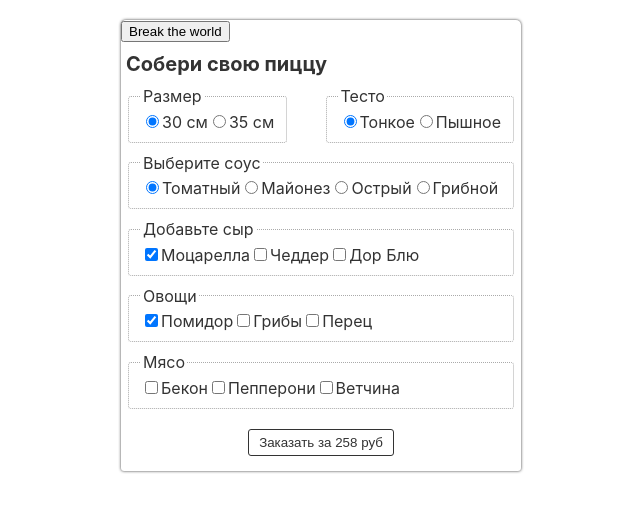
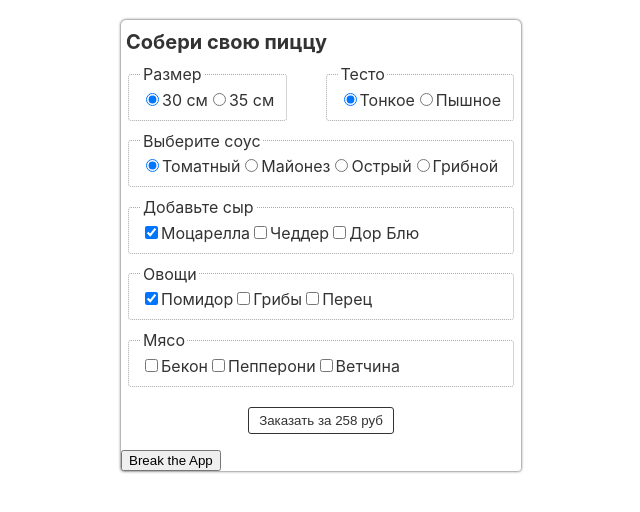
Before and after one commit to Vadim11235/pizza-app, a React (Create React App) app: page / in a window 1280 px wide. Shown: the top 512 px of the page, without its empty margins (319-959 px from the left). Built offline with nearby package versions, Linux system fonts and the light colour scheme.

Commit message:
edit app

```diff
--- a/src/App.js
+++ b/src/App.js
@@ -26,9 +26,9 @@ export default function App() {
   document.title = `PRODUCTION - ${document.title}`;
   return (
     <div className="App">
-      <button onClick={() => {throw new Error('Some error')}}>Break the world</button>
       <PizzaConfigurator order={order} makeOrder={makeOrder} />
       {order.price ? <Order order={order} /> : null }
+      <button onClick={() => {throw new Error('PRODUCTION Error')}}>Break the App</button>
     </div>
   );
 }
```
